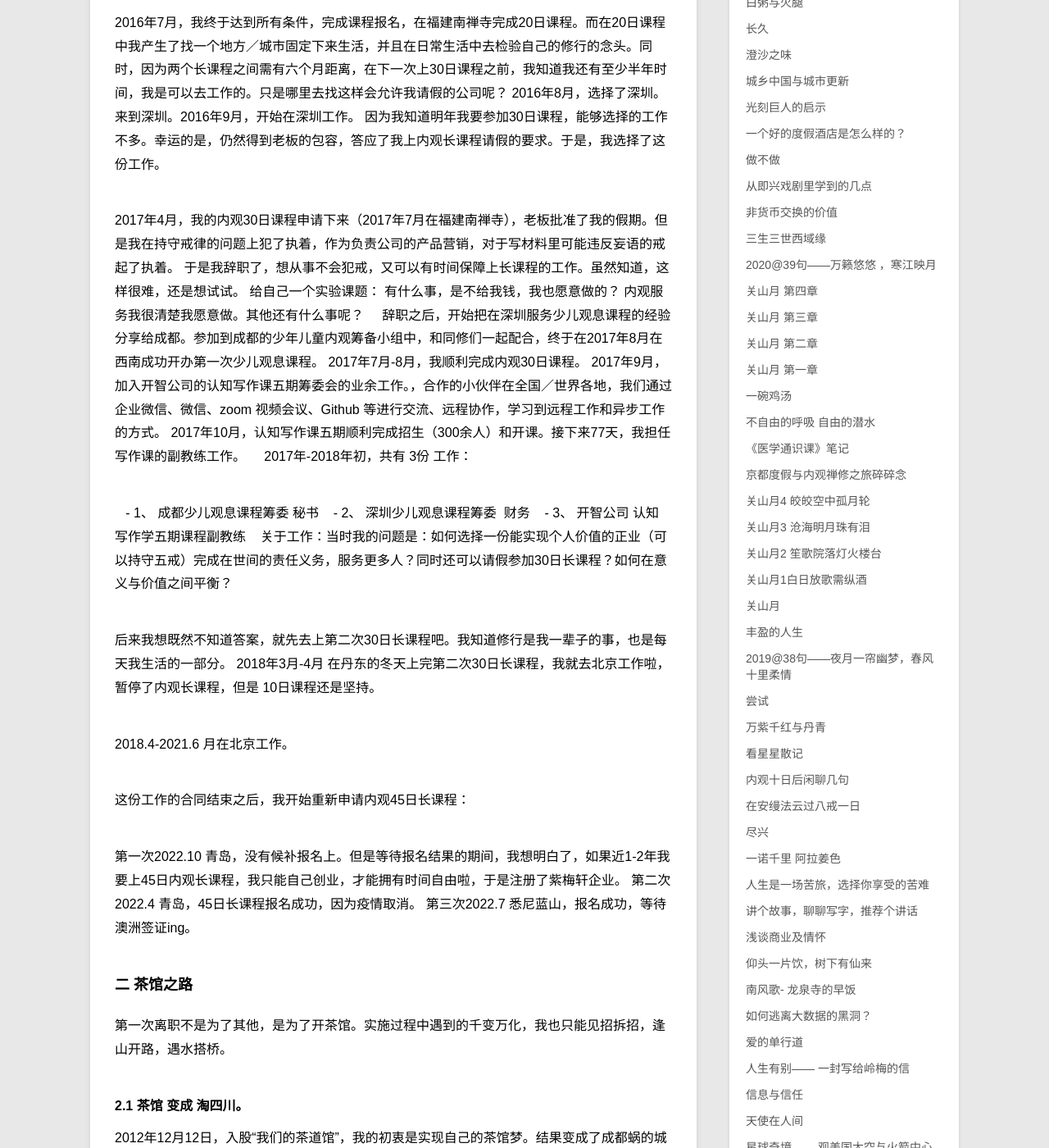
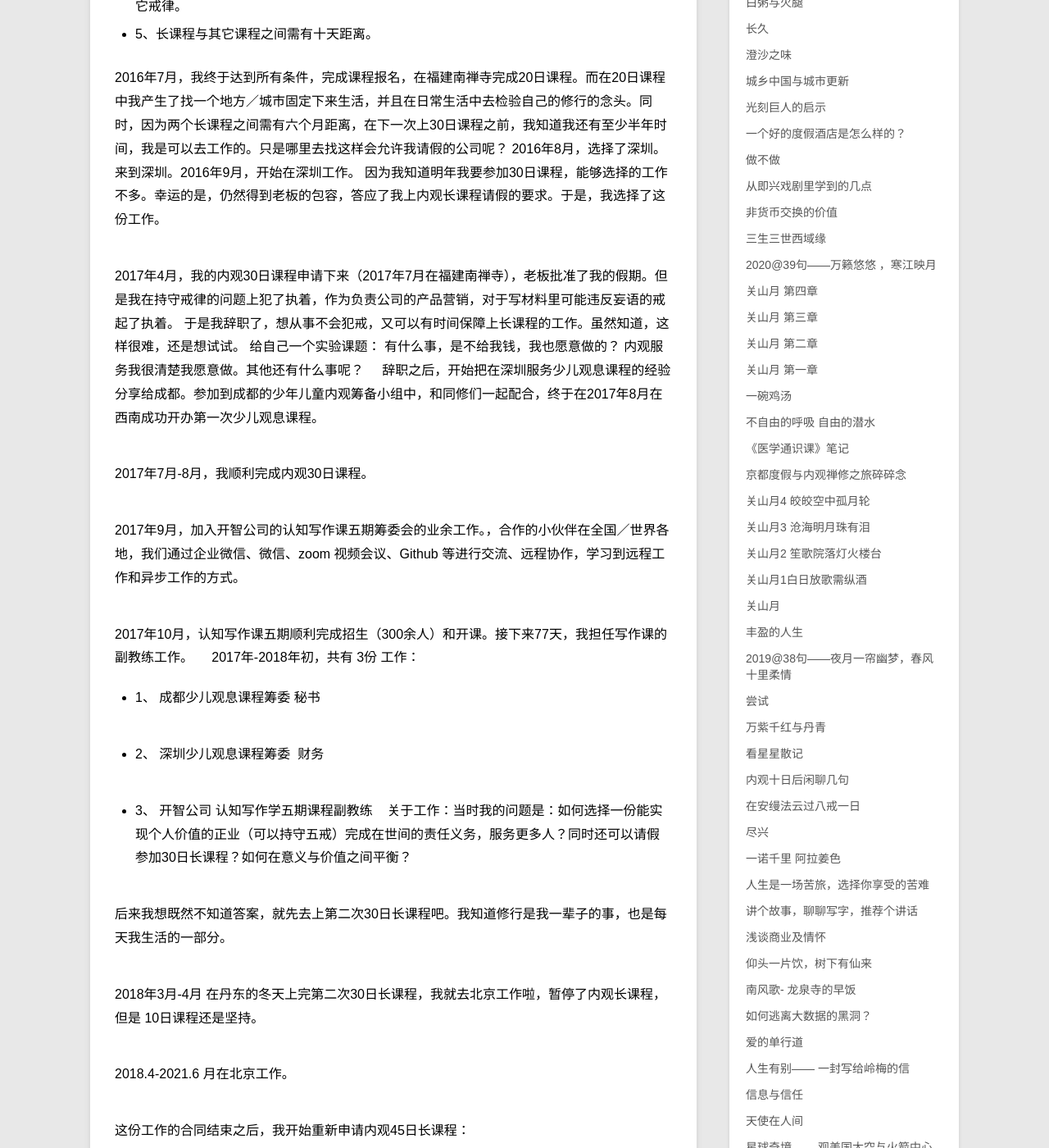
Before and after one commit to violettianjie/violettianjie.github.io, a Jekyll site: the page built from _posts/blog/2022-07-09-2life.md, in a window 1280 px wide and 1400 px high, scrolled down 1258 px. Shown: the whole window at 82% size. Built offline with Jekyll 4.4.1, drawn with Linux system fonts in a browser that asks for light colours; part of the change alters nothing that is shown; some of the changed text lies outside the part shown.

Commit message:
Update 2022-07-09-2life.md

```diff
--- a/_posts/blog/2022-07-09-2life.md
+++ b/_posts/blog/2022-07-09-2life.md
@@ -30,8 +30,8 @@ category: blog
 
 - 1、完成5次十日课程，一次十日课程的义工服务，完成一次四念住课程。
 - 2、修习年限2年。
-- 3、持恒练习 过去两年每天2次静坐一小时。
-- 4、在过去一年，持守以下三戒：戒杀生、戒不正当性行为、戒所有麻醉品，并尽全力持守其它戒律。
+- 3、持恒练习 过去两年每天2次静坐一小时。
+- 4、在过去一年，持守以下三戒：戒杀生、戒不正当性行为、戒所有麻醉品，并尽全力持守其它戒律。
 - 5、长课程与其它课程之间需有十天距离。
 
 2016年7月，我终于达到所有条件，完成课程报名，在福建南禅寺完成20日课程。而在20日课程中我产生了找一个地方／城市固定下来生活，并且在日常生活中去检验自己的修行的念头。同时，因为两个长课程之间需有六个月距离，在下一次上30日课程之前，我知道我还有至少半年时间，我是可以去工作的。只是哪里去找这样会允许我请假的公司呢？
@@ -44,19 +44,25 @@ category: blog
 内观服务我很清楚我愿意做。其他还有什么事呢？
 
 辞职之后，开始把在深圳服务少儿观息课程的经验分享给成都。参加到成都的少年儿童内观筹备小组中，和同修们一起配合，终于在2017年8月在西南成功开办第一次少儿观息课程。
+
 2017年7月-8月，我顺利完成内观30日课程。
+
 2017年9月，加入开智公司的认知写作课五期筹委会的业余工作。，合作的小伙伴在全国／世界各地，我们通过企业微信、微信、zoom 视频会议、Github 等进行交流、远程协作，学习到远程工作和异步工作的方式。
+
 2017年10月，认知写作课五期顺利完成招生（300余人）和开课。接下来77天，我担任写作课的副教练工作。
 
 2017年-2018年初，共有 3份 工作：
 
-   - 1、 成都少儿观息课程筹委  秘书
-   - 2、 深圳少儿观息课程筹委  财务
-   - 3、 开智公司 认知写作学五期课程副教练
+- 1、 成都少儿观息课程筹委  秘书
+
+- 2、 深圳少儿观息课程筹委  财务
+
+- 3、 开智公司 认知写作学五期课程副教练
 
 关于工作：当时我的问题是：如何选择一份能实现个人价值的正业（可以持守五戒）完成在世间的责任义务，服务更多人？同时还可以请假参加30日长课程？如何在意义与价值之间平衡？
 
 后来我想既然不知道答案，就先去上第二次30日长课程吧。我知道修行是我一辈子的事，也是每天我生活的一部分。
+
 2018年3月-4月 在丹东的冬天上完第二次30日长课程，我就去北京工作啦，暂停了内观长课程，但是 10日课程还是坚持。
 
 2018.4-2021.6 月在北京工作。
@@ -64,7 +70,9 @@ category: blog
 这份工作的合同结束之后，我开始重新申请内观45日长课程：
 
 第一次2022.10 青岛，没有候补报名上。但是等待报名结果的期间，我想明白了，如果近1-2年我要上45日内观长课程，我只能自己创业，才能拥有时间自由啦，于是注册了紫梅轩企业。
+
 第二次2022.4  青岛，45日长课程报名成功，因为疫情取消。
+
 第三次2022.7  悉尼蓝山，报名成功，等待澳洲签证ing。
 
 ### 二 茶馆之路
@@ -99,7 +107,9 @@ BP 做出来 讲故事，用故事换茶的思路。做完，意识到自己想
 ### 2.5 茶文化工作室
 
 2021年10月之前，我并不知道茶最后是否会由爱好变成我的事业，但我知道，我的生活无论多么奔波，给自己泡一杯茶，我就安定在当下氤氲的茶香里。
+
 2021年10月29日，紫梅轩（上海）茶文化工作室正式拿到营业执造。注册在上海，大概因为我认为上海是一个特别适合养老的城市，所以提前做准备。
+
 2022年4月，拿到紫梅轩商标。
 紫梅轩作为一个初创企业，从0 开始，很多未知，然而我知道使命是：**让世界知道中国茶**。
 
@@ -140,10 +150,11 @@ BP 做出来 讲故事，用故事换茶的思路。做完，意识到自己想
 ### 四 中华花艺研习之路
 
 **2014.4.21 —— 至今**
-关于花的愿望和内观也相关。
 
-2013年去缅甸修内观课程并旅游，在旅途中，我发现缅甸到处都有花，可能是因为鲜花供佛，主妇们去菜市场买菜都会买花回来。于是我开始在每一个住的酒店买花，离开时留下一份美。
-从这次旅途之后，内观每天早晚两小时的功课我开始可以坚持了，哪怕是在酒店。从这次旅途之后，慢慢花成了我生活中的一部份，开始插花之路，每周插一次花，家里都有花。
+关于花的愿望和内观和茶也相关。
+
+2013年去[缅甸修内观课程](http://violettianjie.com/BurmaTravel)并旅游，在旅途中，我发现缅甸到处都有花，可能是因为鲜花供佛，主妇们去菜市场买菜都会买花回来。于是我开始在每一个住的酒店买花，离开时留下一份美。
+从这次旅途之后，内观每天早晚两小时的功课我开始可以坚持了，哪怕是在酒店。从这次旅途之后，慢慢花成了我生活中的一部份，开始插花学习之路，每周插一次花，家里都有花。
 
 一起学插花的同学，也慢慢变成我一生的朋友。这是我上插花班以来收获的最大财富。
 2016年到深圳工作后，我的课程变得艰难了，但没有停，我还是飞回成都补课。
```
